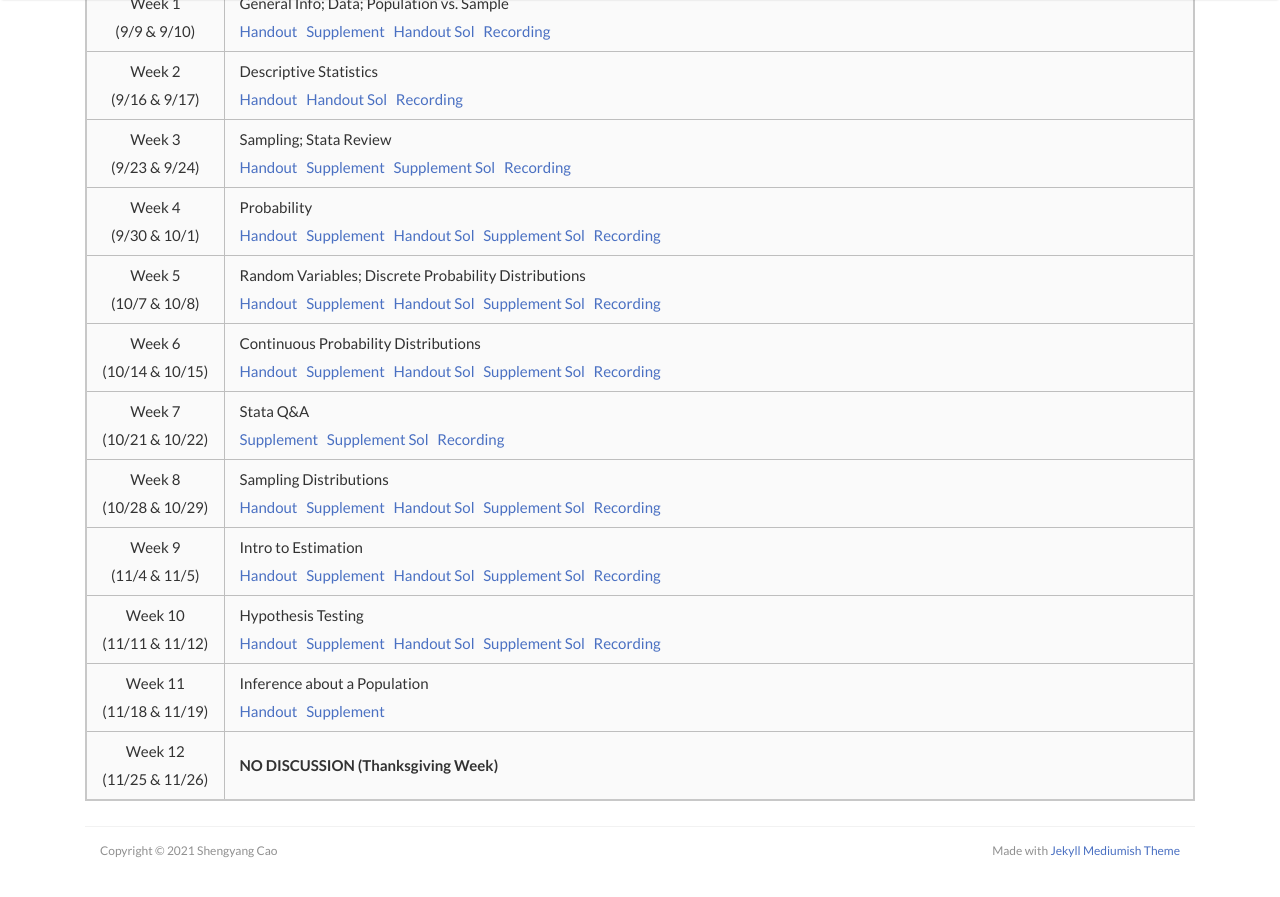
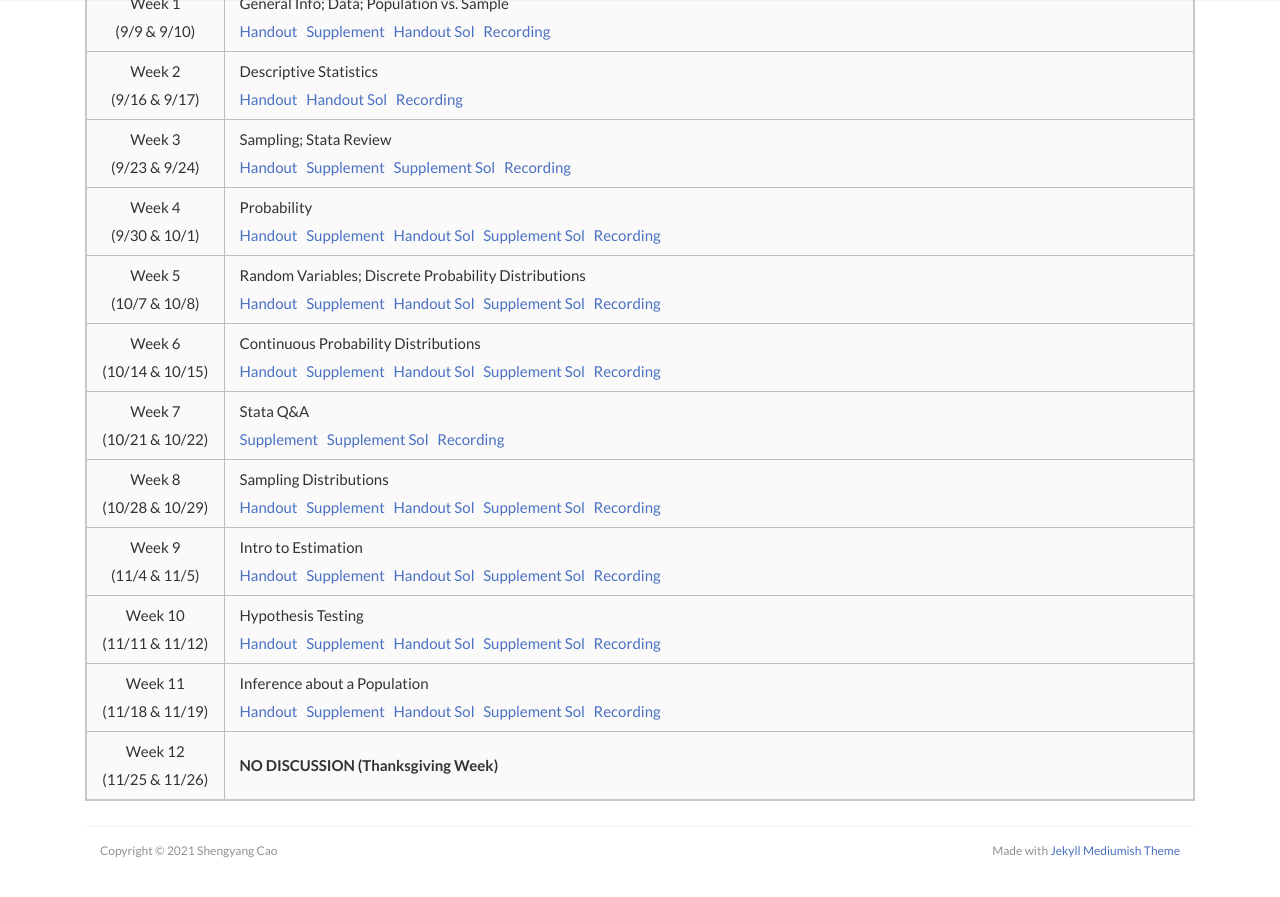
Before and after one commit to scaotravis/scaotravis.github.io, a Jekyll site: the page built from _pages/teaching/fa21-310.md, in a window 1280 px wide and 900 px high, scrolled down 1004 px. Shown: the top 897 px of the window. Built offline with Jekyll 4.4.1, drawn with Linux system fonts in a browser that asks for light colours; nearby versions of some CDN libraries; comment, search, counter and statistics services are not loaded.

Commit message:
update 310 page

```diff
--- a/_pages/teaching/fa21-310.md
+++ b/_pages/teaching/fa21-310.md
@@ -45,5 +45,5 @@
 | Week 8 <br> (10/28 & 10/29) | Sampling Distributions <br> [Handout](https://canvas.wisc.edu/courses/257051/files/20592151?wrap=1) &nbsp; [Supplement]({{ site.baseurl }}/downloads/teaching/fa21-310/310_fa21_supplement-8.pdf) &nbsp; [Handout Sol](https://canvas.wisc.edu/courses/257051/files/20592179?wrap=1) &nbsp; [Supplement Sol]({{ site.baseurl }}/downloads/teaching/fa21-310/310_fa21_supplement-8_sol.pdf) &nbsp; [Recording](https://uwmadison.zoom.us/rec/share/Lk_-YdLcJN0o8WpGF9suLKfusB2FMx8qKYZfjuQtiTDzp1fKweET0Lnr_nMzjZ4P.C6y3Nx3AXaIXO3Cx) |
 | Week 9 <br> (11/4 & 11/5) | Intro to Estimation <br> [Handout](https://canvas.wisc.edu/courses/257051/files/20592131?wrap=1) &nbsp; [Supplement]({{ site.baseurl }}/downloads/teaching/fa21-310/310_fa21_supplement-9.pdf) &nbsp; [Handout Sol](https://canvas.wisc.edu/courses/257051/files/20592182?wrap=1) &nbsp; [Supplement Sol]({{ site.baseurl }}/downloads/teaching/fa21-310/310_fa21_supplement-9_sol.pdf) &nbsp; [Recording](https://uwmadison.zoom.us/rec/share/ulGi2H7NQq_cFFSVPZCf_YCpY01Hftnv_9k6k_SS7UJknM_Y9a45dJYFQpb2MsYM.rwhj2QiuBVpeCOEx) |
 | Week 10 <br> (11/11 & 11/12) | Hypothesis Testing <br> [Handout](https://canvas.wisc.edu/courses/257051/files/20592149?wrap=1) &nbsp; [Supplement]({{ site.baseurl }}/downloads/teaching/fa21-310/310_fa21_supplement-10.pdf) &nbsp; [Handout Sol](https://canvas.wisc.edu/courses/257051/files/20592185?wrap=1) &nbsp; [Supplement Sol]({{ site.baseurl }}/downloads/teaching/fa21-310/310_fa21_supplement-10_sol.pdf) &nbsp; [Recording](https://uwmadison.zoom.us/rec/share/zlgvfBdkk3-HQaV15TijN-oia2QfbPsAqzk8NoDbXnSIzBCW86uIkcbogCbWd2PR.e29_rqufMydhO1N7) |
-| Week 11 <br> (11/18 & 11/19) | Inference about a Population <br> [Handout](https://canvas.wisc.edu/courses/257051/files/20592138?wrap=1) &nbsp; [Supplement]({{ site.baseurl }}/downloads/teaching/fa21-310/310_fa21_supplement-11.pdf) |
+| Week 11 <br> (11/18 & 11/19) | Inference about a Population <br> [Handout](https://canvas.wisc.edu/courses/257051/files/20592138?wrap=1) &nbsp; [Supplement]({{ site.baseurl }}/downloads/teaching/fa21-310/310_fa21_supplement-11.pdf) &nbsp; [Handout Sol](https://canvas.wisc.edu/courses/257051/files/20592153?wrap=1) &nbsp; [Supplement Sol]({{ site.baseurl }}/downloads/teaching/fa21-310/310_fa21_supplement-11_sol.pdf) &nbsp; [Recording]() |
 | Week 12 <br> (11/25 & 11/26) | **NO DISCUSSION (Thanksgiving Week)** |
```
Also changed, not shown: 4 other files.
